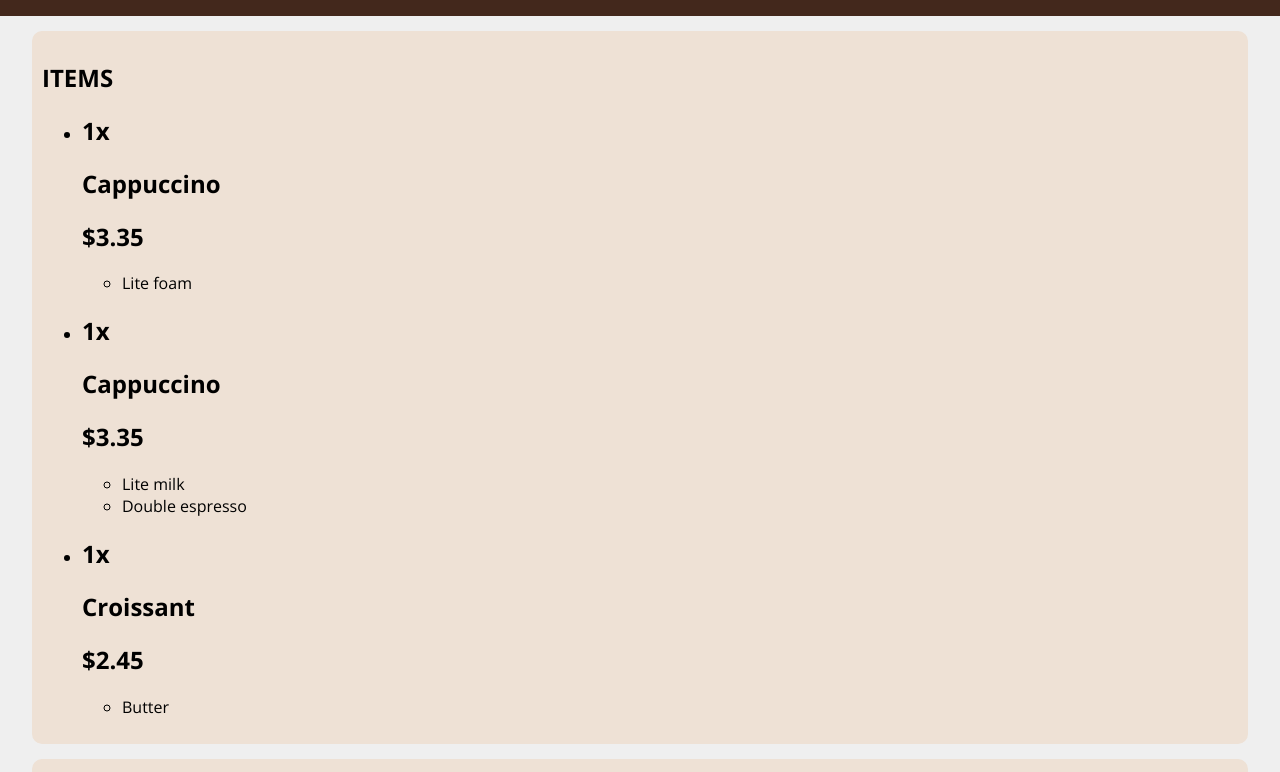
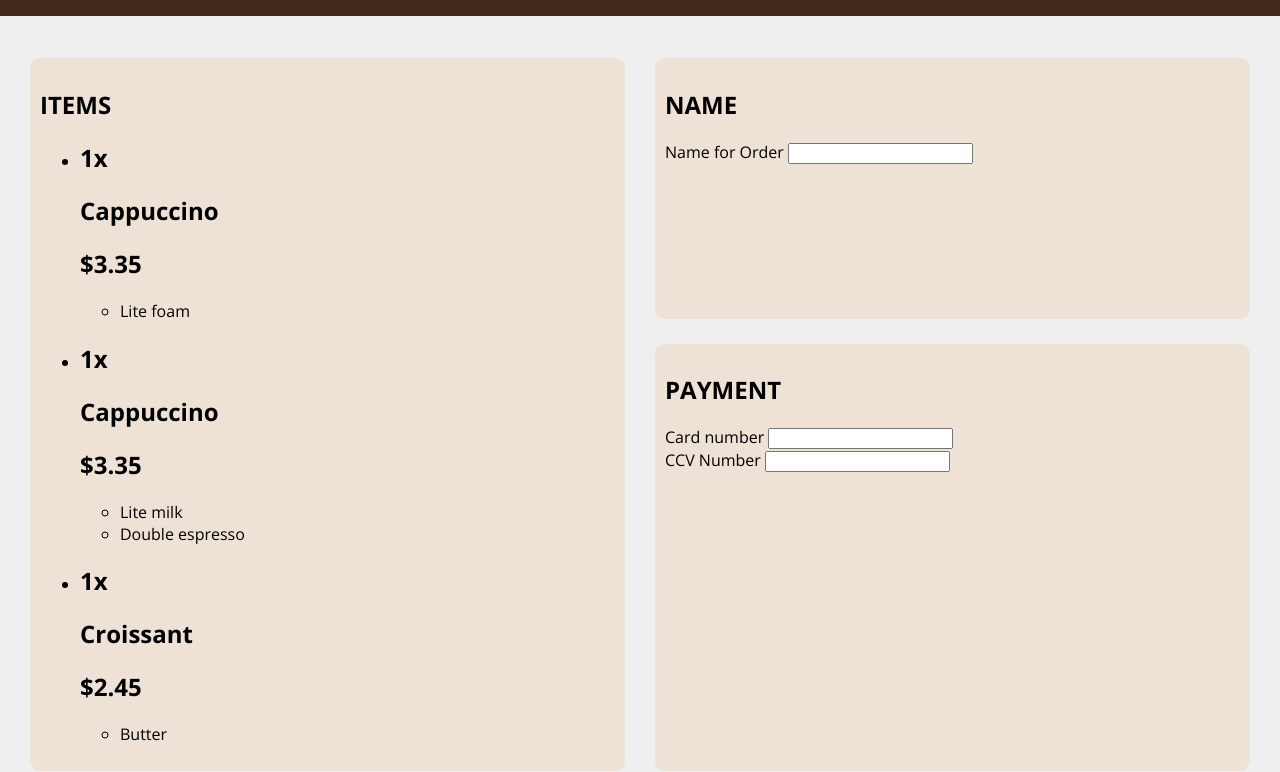
Before and after one commit to dottharun/3_coffee_masters, a plain HTML site: page index.html in a window 1280 px wide. Shown: the part 62-834 px from the top of the page. Drawn offline with nearby package versions, Linux system fonts and the light colour scheme.

Commit message:
item grid

```diff
--- a/style.css
+++ b/style.css
@@ -33,9 +33,31 @@ body {
 .payment-box {
 	background-color: #eee1d5;
 	border-radius: 10px;
-	margin: 15px auto;
-	width: 95%;
+	margin: 12.5px auto;
+	width: 100%;
 	padding: 10px;
+}
+.menu-box {
+	grid-area: items;
+}
+
+.name-box {
+	grid-area: name;
+}
+
+.payment-box {
+	grid-area: payment;
+}
+
+.box-grid {
+	margin: 30px;
+	display: grid;
+	grid-template-columns: repeat(auto-fit, minmax(320px, 1fr));
+	column-gap: 30px;
+	grid-template-areas:
+		"items name"
+		"items payment"
+		"items payment";
 }
 
 .bill-total {
```
Also changed, not shown: index.html (+2 -0 lines).
